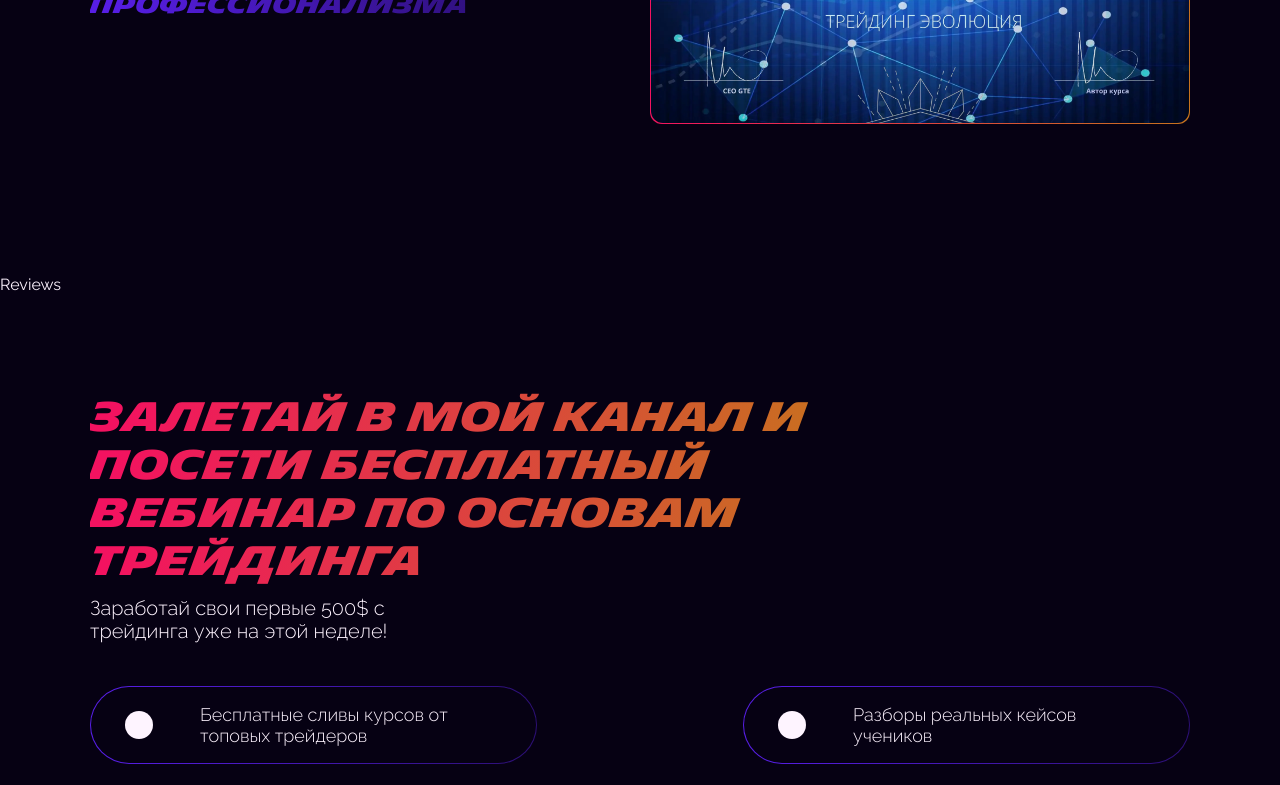
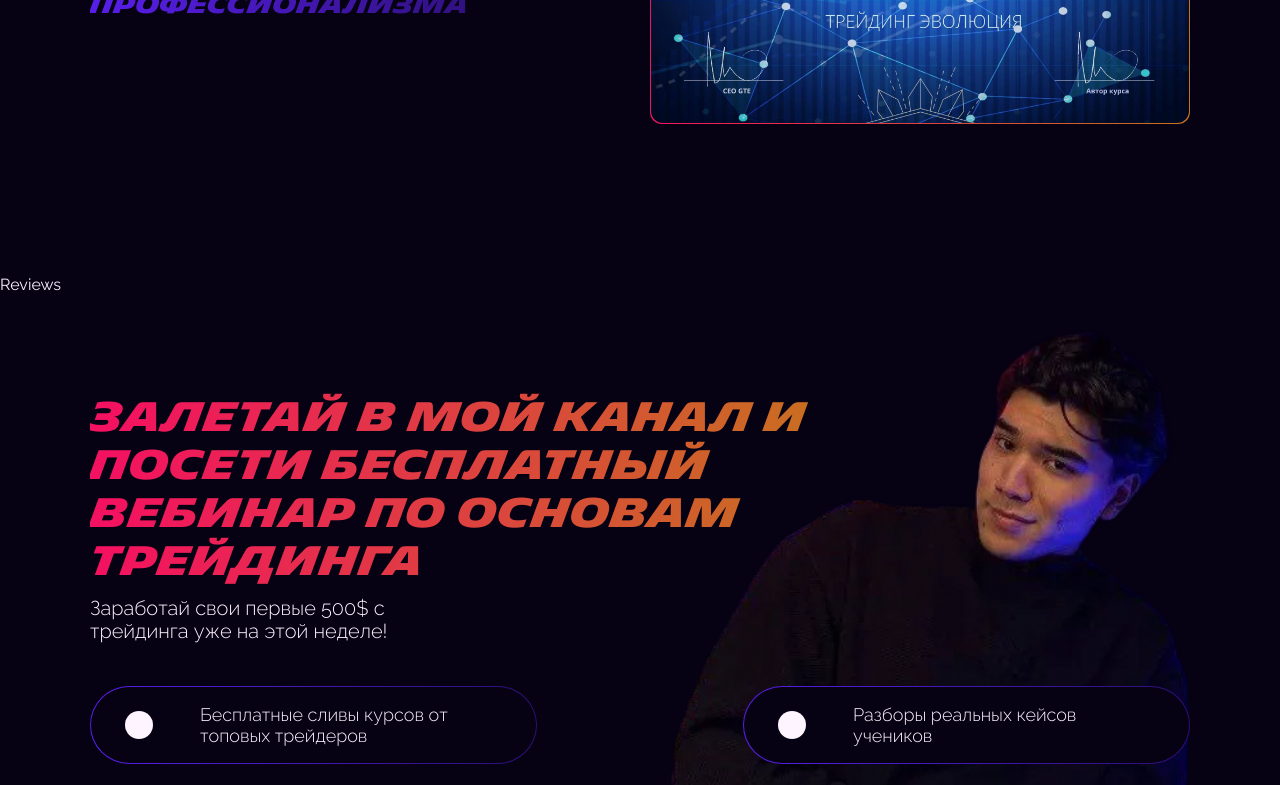
Before and after one commit to cyanidium-dev/crypto-landing, a Next.js app: page / in a window 1280 px wide. Shown: the part 4220-5005 px from the top of the page. Built offline with nearby package versions, Linux system fonts and the light colour scheme.

Commit message:
added cta image

```diff
--- a/src/components/homePage/ctaWebinar/CtaWebinar.tsx
+++ b/src/components/homePage/ctaWebinar/CtaWebinar.tsx
@@ -1,16 +1,32 @@
 import React from "react";
 import BonusesList from "./BonusesList";
 import OpenTelegramChat from "./OpenTelegramChat";
+import Image from "next/image";
 
 export default function CtaWebinar() {
   return (
-    <section className="container max-w-[1920px] pt-[42px] tabxl:pt-[96px] pb-[61px] tabxl:pb-[92px] mb-[104px] tabxl:mb-[74px]">
-      <h2 className="max-w-[331px] tabxl:max-w-[744px] mb-3 font-michelin uppercase text-24bold tabxl:text-40bold text-transparent bg-clip-text bg-caviarGradient">
+    <section
+      className="relative container max-w-[1920px] pt-[42px] tabxl:pt-[96px] pb-[61px] tabxl:pb-[92px] mb-[104px] tabxl:mb-[74px]
+    overflow-x-hidden"
+    >
+      <h2
+        className="max-w-[331px] sm:max-w-[472px] tabxl:max-w-[744px] mb-3 font-michelin uppercase text-24bold tabxl:text-40bold text-transparent
+        bg-clip-text
+      bg-caviarGradient"
+      >
         залетай в мой канал и посети бесплатный вебинар по основам трейдинга
       </h2>
       <p className="w-[247px] tabxl:w-[338px] mb-[205px] tabxl:mb-[42px] text-14light tabxl:text-20light">
         Заработай свои первые 500$ с трейдинга уже на этой неделе!
       </p>
+      <Image
+        src="/images/contentImages/ctaWebinarMan.webp"
+        alt="man"
+        width={640}
+        height={640}
+        className="absolute -z-10 top-9 sm:top-0 tabxl:-top-[162px] -right-[65px] tabxl:-right-[178px] laptop:-right-[calc(-50%+550px+205px)] w-[659px] tabxl:w-[821px] h-[659px] tabxl:h-[821px]
+        object-cover origin-center overflow-visible"
+      />
       <BonusesList />
       <OpenTelegramChat />
     </section>
--- a/src/components/homePage/ctaWebinar/OpenTelegramChat.tsx
+++ b/src/components/homePage/ctaWebinar/OpenTelegramChat.tsx
@@ -4,7 +4,7 @@ import CountdownTimer from "./CountdownTimer";
 
 export default function OpenTelegramChat() {
   return (
-    <div className="max-w-[682px] tabxl:max-w-[1100px] py-[44px] tabxl:py-[35px] px-[35px] mx-auto mt-14 tabxl:mt-16 rounded-[26px] bg-caviarGradient">
+    <div className="max-w-[682px] tabxl:max-w-full py-[44px] tabxl:py-[35px] px-[35px] mx-auto mt-14 tabxl:mt-16 rounded-[26px] bg-caviarGradient">
       <h3 className="max-w-[347px] tabxl:max-w-[488px] mx-auto mb-4 font-michelin uppercase text-16bold tabxl:text-24bold text-center">
         Открыли канал на 24 часа для первых 100 зашедших пользователей
       </h3>
```
Also changed, not shown: public/images/contentImages/ctaWebinarMan.webp (added).
